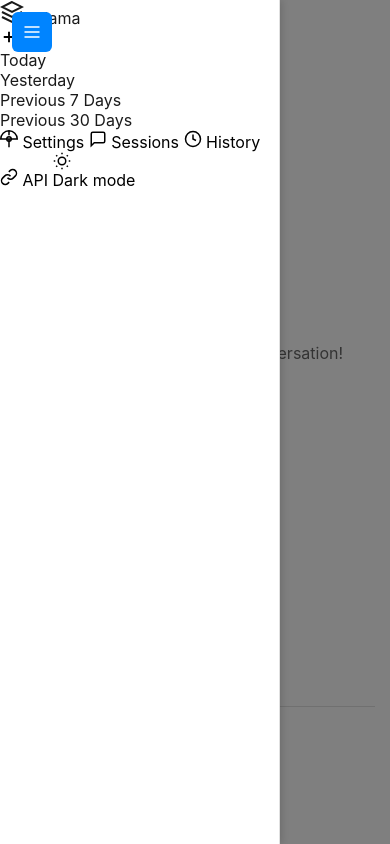
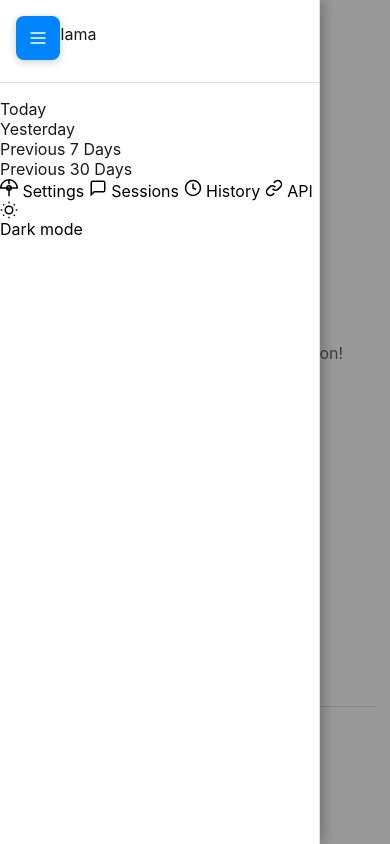
Before and after one commit to Millsondylan/ollama-web, a website: page public/index.html in a window 390 px wide. Both pictures are taken after a click on the button 32 px from the left and 32 px from the top of the page. Drawn offline with Linux system fonts and the light colour scheme; no server answers.

Commit message:
fix: Improve mobile hamburger menu styling - wider, better shadows, smooth animation

```diff
--- a/public/styles.css
+++ b/public/styles.css
@@ -303,23 +303,25 @@
 @media (max-width: 1023px) {
   .mobile-toggle-ultra {
     display: flex;
-    position: absolute;
-    top: 0.75rem;
-    left: 0.75rem;
+    position: fixed;
+    top: 1rem;
+    left: 1rem;
     z-index: 100;
-    width: 40px;
-    height: 40px;
+    width: 44px;
+    height: 44px;
     background: var(--primary);
     color: white;
     border: none;
-    border-radius: 6px;
+    border-radius: 8px;
     align-items: center;
     justify-content: center;
     cursor: pointer;
+    box-shadow: 0 2px 8px rgba(0,0,0,0.2);
   }
 
   .mobile-toggle-ultra:hover {
     opacity: 0.9;
+    transform: scale(1.05);
   }
 
   .sidebar-ultra {
@@ -327,19 +329,36 @@
     top: 0;
     left: 0;
     height: 100vh;
-    width: 280px;
+    width: 85%;
+    max-width: 320px;
     z-index: 99;
     transform: translateX(-100%);
-    transition: transform 0.3s ease-out;
+    transition: transform 0.3s cubic-bezier(0.4, 0, 0.2, 1);
     display: flex;
     flex-direction: column;
     background: var(--bg);
     border-right: 1px solid var(--border);
-    box-shadow: 2px 0 8px rgba(0,0,0,0.15);
+    box-shadow: 4px 0 12px rgba(0,0,0,0.25);
+    padding-top: 1rem;
+    overflow-y: auto;
   }
 
   .sidebar-ultra.open {
     transform: translateX(0);
+  }
+
+  .sidebar-header-ultra {
+    padding: 0 1rem 1rem 1rem;
+    margin-bottom: 1rem;
+    border-bottom: 1px solid var(--border);
+  }
+
+  .sessions-list-ultra {
+    padding: 0 0.5rem;
+  }
+
+  .session-item-ultra {
+    margin: 0 0.5rem;
   }
 
   .sidebar-overlay {
@@ -348,9 +367,10 @@
     left: 0;
     right: 0;
     bottom: 0;
-    background: rgba(0,0,0,0.5);
+    background: rgba(0,0,0,0.4);
     z-index: 98;
     display: none;
+    animation: fadeIn 0.2s ease-out;
   }
 
   .sidebar-overlay.visible {
@@ -358,7 +378,16 @@
   }
 
   .chat-header-ultra {
-    padding-left: 3rem;
+    padding-left: 4.5rem;
+  }
+
+  .chat-area-ultra {
+    width: 100%;
+  }
+
+  .composer-ultra, .composer {
+    padding-left: 1rem;
+    padding-right: 1rem;
   }
 }
 
```
